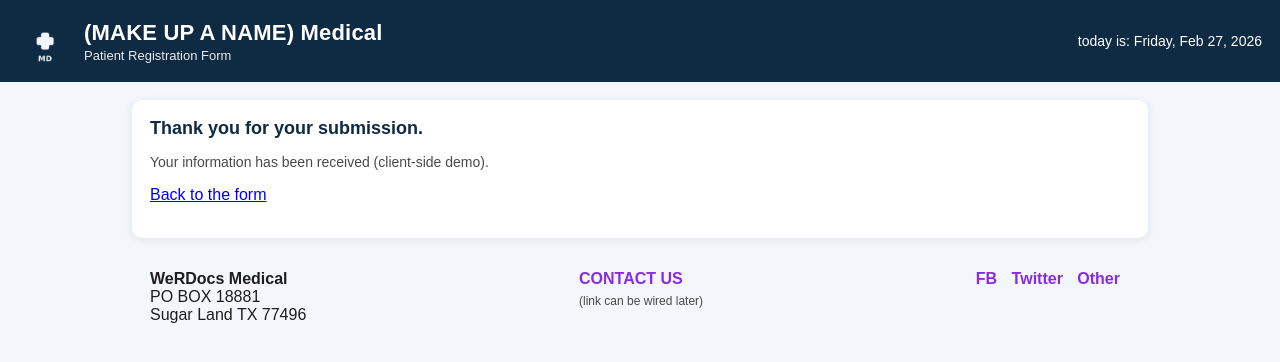
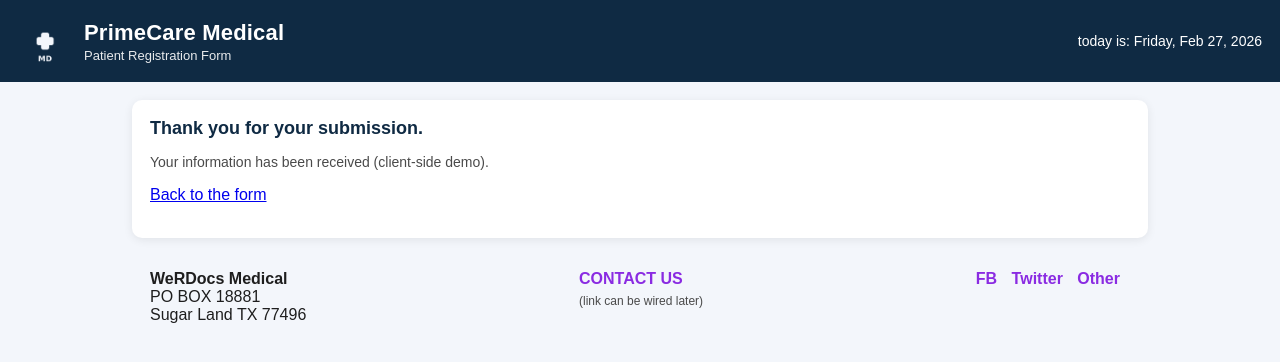
Before and after one commit to fahadmasood21/mis3371-homework1, a plain HTML site: page mis3371/homework1/thankyou.html in a window 1280 px wide. Drawn offline with Linux system fonts and the light colour scheme.

Commit message:
Update thankyou.html

```diff
--- a/mis3371/homework1/thankyou.html
+++ b/mis3371/homework1/thankyou.html
@@ -20,7 +20,7 @@ Description: Thank you page for the patient registration submission.
     <div class="header-left">
       <img src="logo.png" alt="Clinic Logo" class="logo" />
       <div>
-        <h1>(MAKE UP A NAME) Medical</h1>
+        <h1>PrimeCare Medical</h1>
         <p class="tagline">Patient Registration Form</p>
       </div>
     </div>
```
